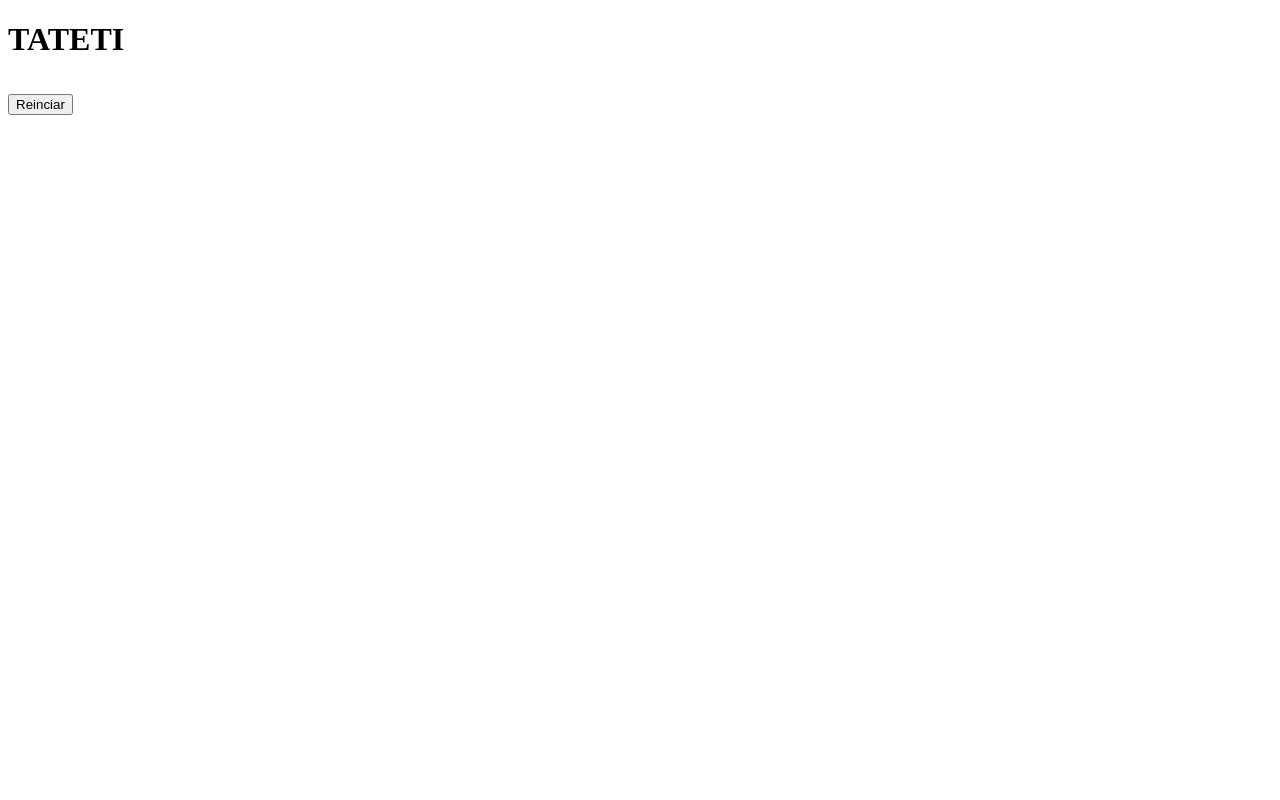
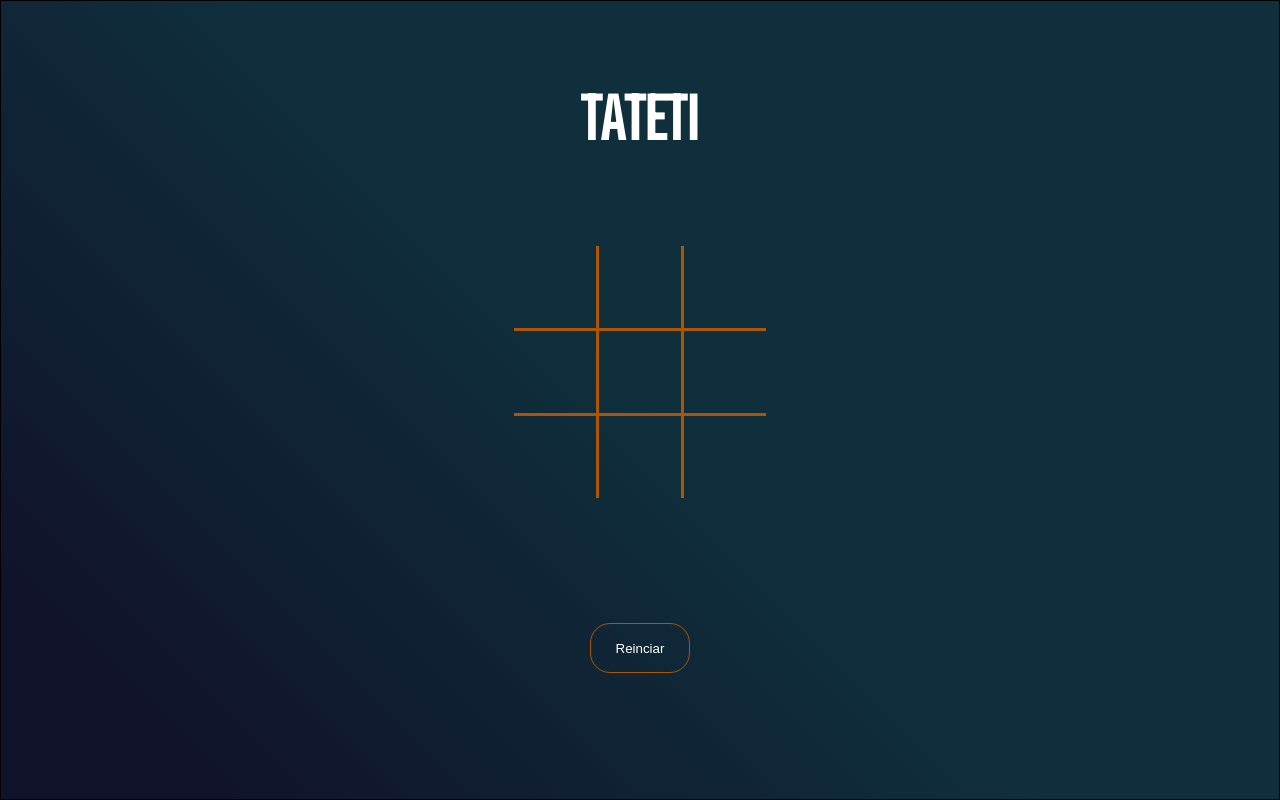
Before and after one commit to leonelSubelza/tateti, a plain HTML site: page app/index.html in a window 1280 px wide. Drawn offline with Linux system fonts and the light colour scheme; the site is published under a folder, as on GitHub Pages, so addresses that start at the root find nothing.

Commit message:
Update index.html

```diff
--- a/app/index.html
+++ b/app/index.html
@@ -5,15 +5,14 @@
     <meta http-equiv="X-UA-Compatible" content="IE=edge">
     <meta name="viewport" content="width=device-width, initial-scale=1.0">
     <title>TA-TE-TI</title>
-    <link href="/app/style.css" rel="stylesheet">
-    <!--<link href="F:\escritorio\lio\github proyectos\tateti\app\style.css" rel="stylesheet">-->
-
+    <link href="style.css" rel="stylesheet">
 </head>
 <body>
     <div class="contenedor">
         <header class="header">
             <h1>TATETI</h1>
         </header>
+
         <div class="contenedor__tabla" id="contenedor__tabla">
             <table class="tabla" id="tabla">
                 <tr id="0">
@@ -34,10 +33,8 @@
             </table>
             <div class="tabla__msj" id="tabla__msj"></div>
         </div>
-        <button class="boton-reincio">Reinciar</button>
+        <button class="boton-reincio" id="boton">Reinciar</button>
     </div>
-
-
     <script src="app.js"></script>
 </body>
 </html>
```
